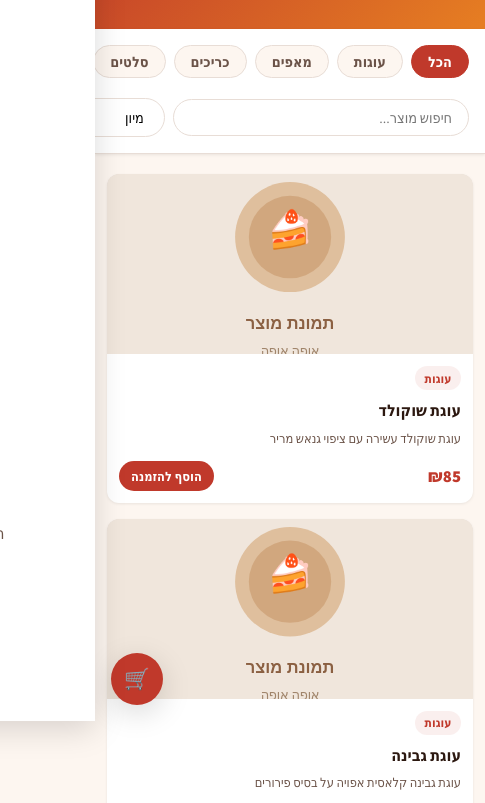
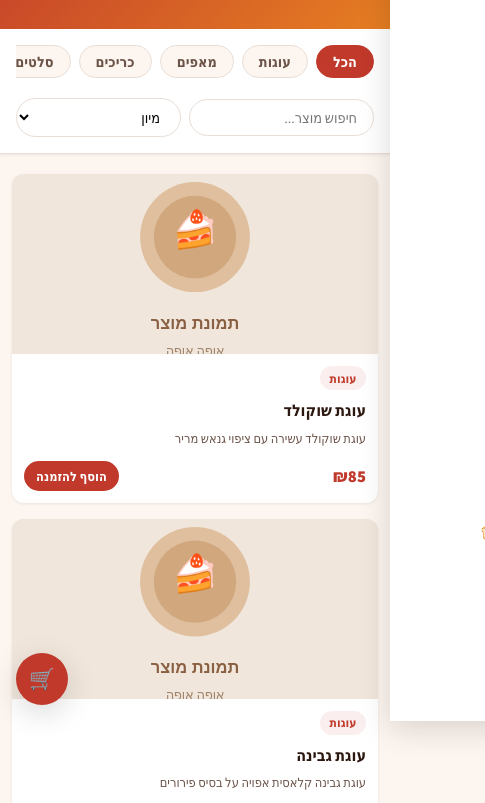
Before and after one commit to shlomo-daniel/offe-offe, a plain HTML site: page index.html in a window 390 px wide. Shown: the part 123-926 px from the top of the page, 485 px wide, since content can reach past the window. Drawn offline with Linux system fonts and the light colour scheme.

Commit message:
Add overflow handling and adjust cart sidebar position in styles

```diff
--- a/styles.css
+++ b/styles.css
@@ -24,6 +24,11 @@
   --shadow-md: 0 4px 12px rgba(0, 0, 0, 0.1);
   --shadow-lg: 0 8px 30px rgba(0, 0, 0, 0.15);
   --transition: 0.25s ease;
+}
+
+html,
+body {
+  overflow-x: hidden;
 }
 
 html {
@@ -68,6 +73,7 @@
   top: 0;
   z-index: 90;
   box-shadow: var(--shadow-sm);
+  overflow: hidden;
 }
 
 .filters-content {
@@ -326,13 +332,13 @@
 .cart-sidebar {
   position: fixed;
   top: 0;
-  left: 0;
+  right: 0;
   width: 380px;
   max-width: 90vw;
   height: 100vh;
   background: var(--clr-surface);
   z-index: 200;
-  transform: translateX(-100%);
+  transform: translateX(100%);
   transition: transform 0.35s ease;
   display: flex;
   flex-direction: column;
@@ -568,15 +574,22 @@
     flex-wrap: nowrap;
     padding-bottom: 0.25rem;
     -webkit-overflow-scrolling: touch;
+    max-width: 100%;
   }
 
   .search-sort {
     flex-direction: row;
+    width: 100%;
   }
 
   .search-input {
     flex: 1;
     width: auto;
+    min-width: 0;
+  }
+
+  .sort-select {
+    flex-shrink: 0;
   }
 
   .catalog {
```
